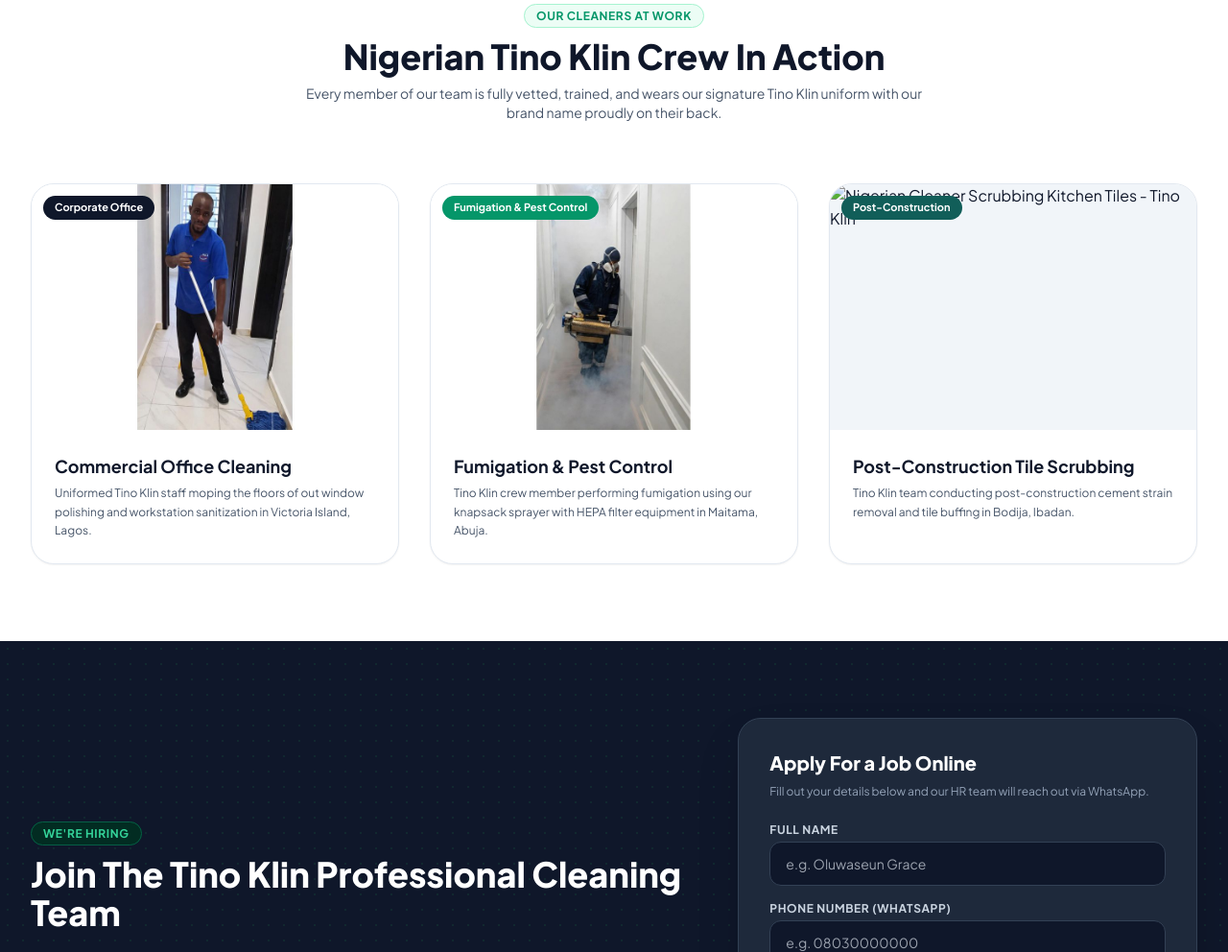
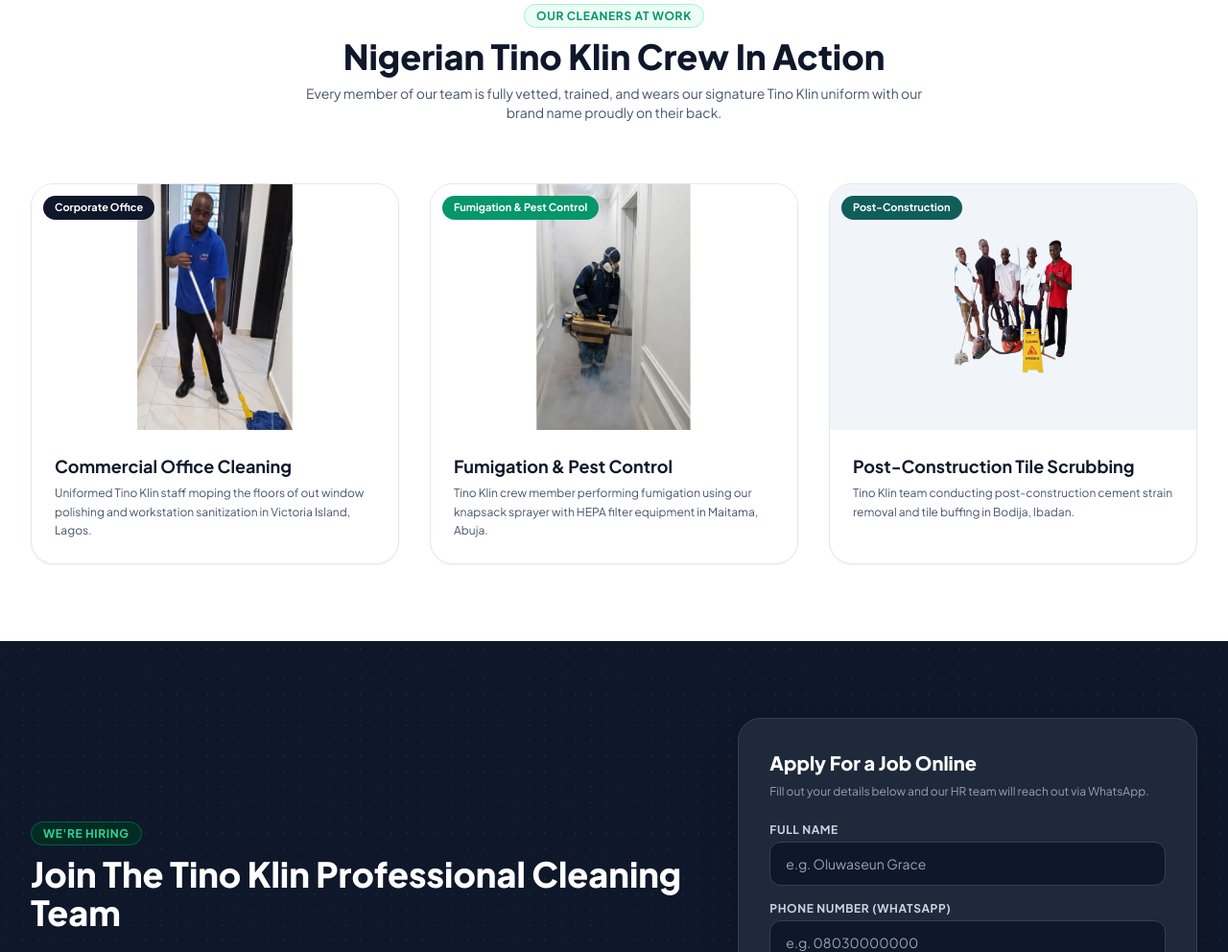
Before and after one commit to xmuyii/tinoklin1, a plain HTML site: page index.html in a window 1280 px wide. Shown: the part 4284-5276 px from the top of the page at 96% size. Drawn offline with nearby package versions, Linux system fonts and the light colour scheme.

Commit message:
Finally gotten it to work

```diff
--- a/index.html
+++ b/index.html
@@ -457,7 +457,7 @@
                 <!-- Gallery Card 3: Post-Construction Kitchen Scrubbing -->
                 <div class="bg-white border border-slate-200 rounded-3xl overflow-hidden shadow-sm hover:shadow-xl transition-all group">
                     <div class="relative h-64 overflow-hidden bg-slate-100">
-                        <img src="images/post-construction.jpg" alt="Nigerian Cleaner Scrubbing Kitchen Tiles - Tino Klin" class="w-full h-full object-cover group-hover:scale-105 transition-transform duration-500">
+                        <img src="images/post-construction.png" alt="Nigerian Cleaner Scrubbing Kitchen Tiles - Tino Klin" class="w-full h-full object-cover group-hover:scale-105 transition-transform duration-500">
                         <div class="absolute top-3 left-3 bg-teal-800 text-white text-[11px] font-bold px-3 py-1 rounded-full">
                             Post-Construction
                         </div>
```
